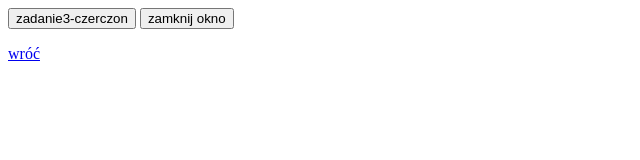
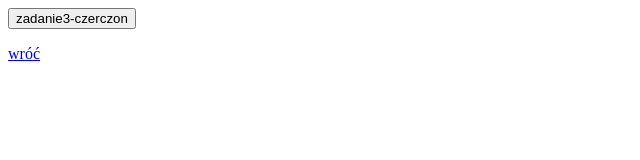
Before and after one commit to Daniel3886/JavaScript, a plain HTML site: page z3_cze.html in a window 1280 px wide. Shown: the whole page, without its empty margins (0-640 px from the left). Drawn offline with Linux system fonts and the light colour scheme.

Commit message:
Update z3_cze.html

```diff
--- a/z3_cze.html
+++ b/z3_cze.html
@@ -11,7 +11,6 @@ window.open("obraz.html","okienko","toolbar=no,directories=no,menubar=no,height=
 <body>
 <form>
 <input type="button" name="zadanie3" value="zadanie3-czerczon" onclick="WinOpen(' ')">
-  <input type="button" value="zamknij okno" onclick="okno_zamknij()"/>
 </form>
   <a href="index.html"> wróć</a>
 </body>
```
